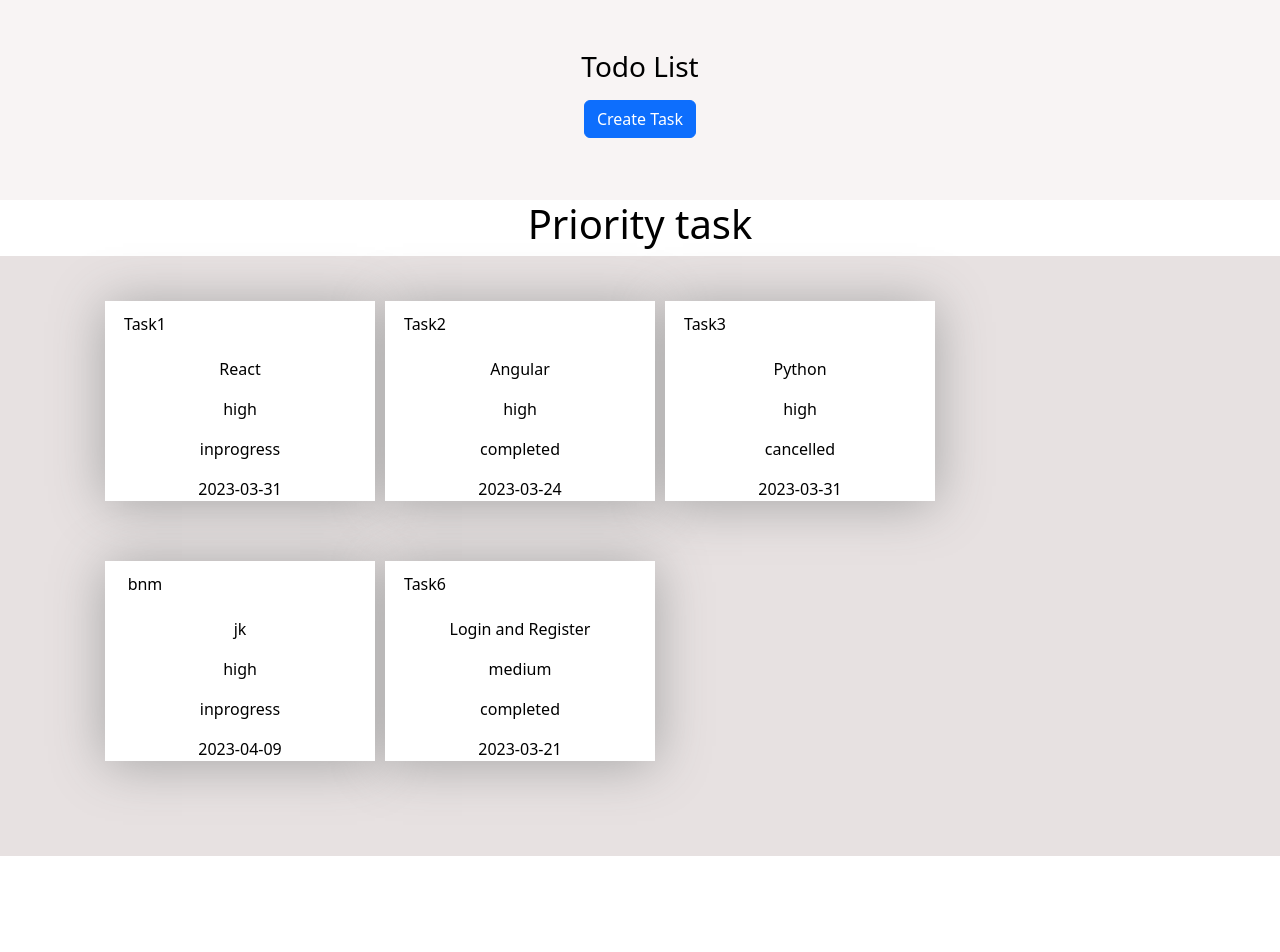
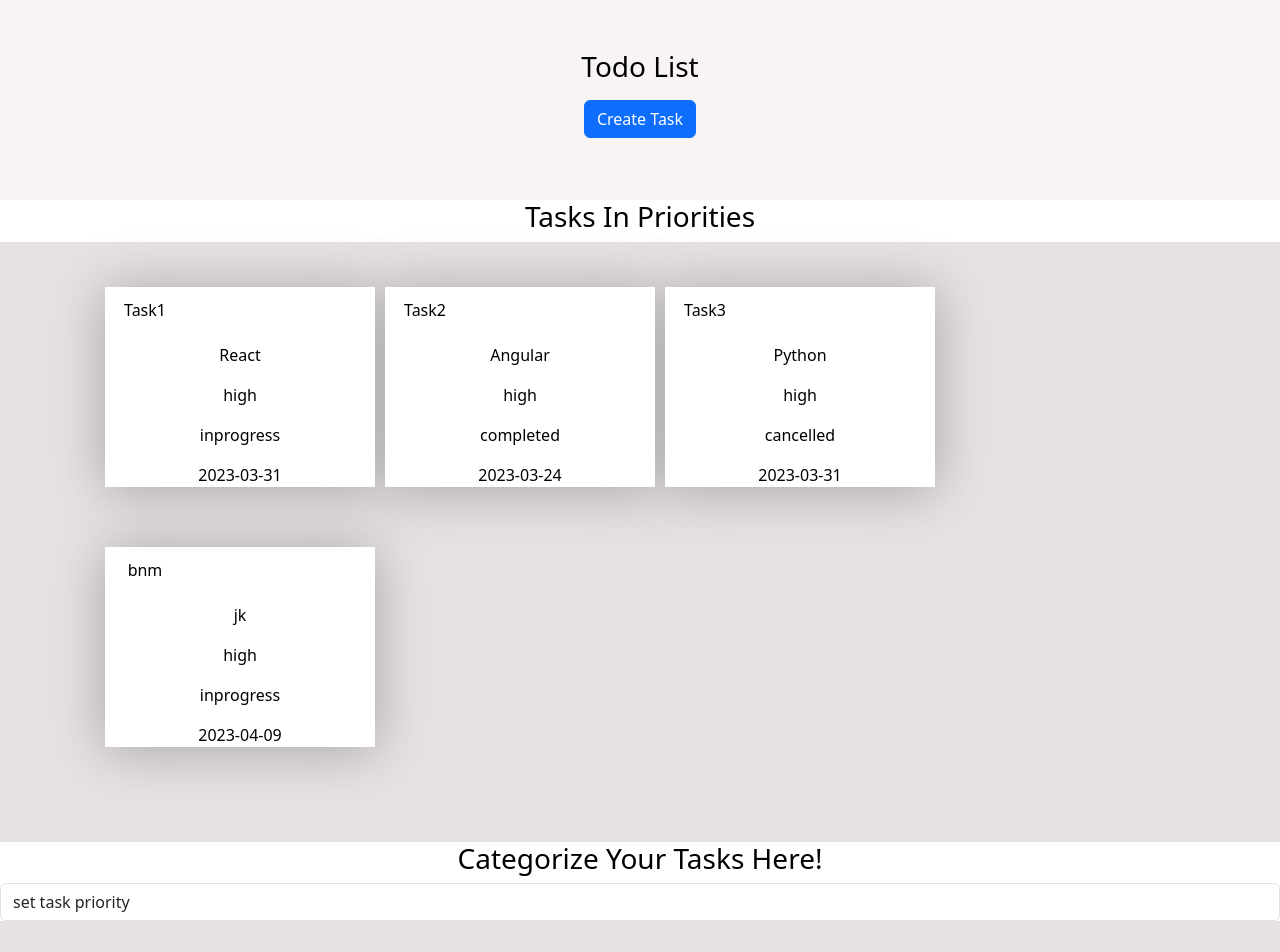
Before and after one commit to monicakrishb/TO_DO, a React (Create React App) app in the folder task/: page / in a window 1280 px wide. Shown: the top 952 px of the page. Before the commit the page ends 856 px from the top, so only its background shows below. Built offline with nearby package versions, Linux system fonts and the light colour scheme; data requests are answered from the project's data file; the HTML template or start-up script is replaced by a standard one.

Commit message:
categorized priorities

```diff
--- a/task/src/Components/List/TodoList.js
+++ b/task/src/Components/List/TodoList.js
@@ -4,12 +4,13 @@ import { CreateTask } from "../modals/CreateTask";
 import axios from "axios";
 import Cards from "./Cards";
 
-
 const TodoList = () => {
   const [modal, setModal] = useState(false);
-
   const [arraydata, setArraydata] = useState([]);
-
+  const [priority, setPriority] = useState("");
+  const highPriorityTasks = arraydata.filter((a) => {
+    return a.priority == "high";
+  });
   const toggle = () => {
     setModal(modal);
   };
@@ -17,12 +18,13 @@ const TodoList = () => {
     Data();
   }, []);
 
-  const Data = async () => {
-    const response = await axios.get("http://localhost:8000/task");
-    console.log(response);
+  const Data = async() => {
+    const response =await axios.get("http://localhost:8000/task");
+    // console.log(response.data);
     setArraydata(response.data);
+    // console.log("arraydata",arraydata);
+    console.log(highPriorityTasks);
   };
-
   return (
     <>
       <div className="header text-center">
@@ -35,15 +37,42 @@ const TodoList = () => {
           Create Task
         </button>
       </div>
-    <h1 className="title">Priority task</h1>
+      {/* <h1 className="title">Priority task</h1> */}
+
+      <h3 style={{color:'black'}}>Tasks In Priorities</h3>
+      <div className="task-container">
+
+{highPriorityTasks.map((e, index) => (
+  <Cards taskObj={e} index={index} />
+))}
+</div>
+<h3 style={{color:'black'}}>Categorize Your Tasks Here!</h3>
+      <select
+              className="form-control category"
+              id="category"
+              name="taskName"
+              value={priority}
+              onChange={(e) => setPriority(e.target.value)}
+            >
+              <option>set task priority</option>
+
+              <option value="high">High</option>
+
+              <option value="medium">Medium</option>
+              <option value="low">Low</option>
+            </select>
+
+            <div className="task-container">
+
+        {arraydata &&
+          arraydata.filter((e) => e.priority==priority).map((e)=> <Cards taskObj={e}  />)}
+      </div>
+
       <div className="task-container">
         {arraydata &&
-          arraydata.map((e) => <Cards taskObj={e} />)}
+          arraydata.map((e, index) => <Cards taskObj={e} index={index} />)}
       </div>
-      {/* <div className="task-container">
-        {arraydata &&
-          arraydata.filter((e) => <Cards taskObj={ e.priority=="high" } />)}
-      </div> */}
+
       <CreateTask toggle={toggle} modal={modal} />
     </>
   );
```
